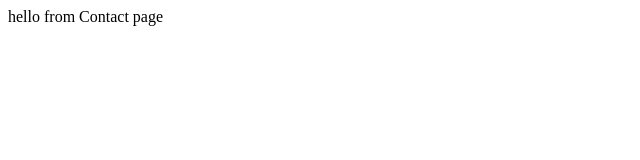
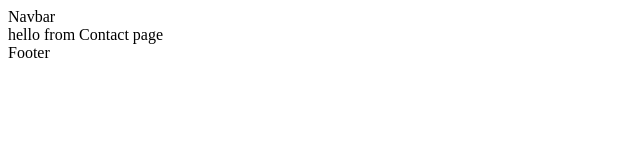
Before and after one commit to IanY57/Ians3DP, a Gatsby site: page /contact in a window 1280 px wide. Shown: the whole page, without its empty margins (0-640 px from the left). Built offline with nearby package versions, Linux system fonts and the light colour scheme; Gatsby itself is replaced by a stand-in of ours.

Commit message:
Created Layout, Navbar and Footer

```diff
--- /dev/null
+++ b/src/components/Footer.js
@@ -0,0 +1,7 @@
+import React from "react"
+
+const Footer = () => {
+  return <div>Footer</div>
+}
+
+export default Footer
--- /dev/null
+++ b/src/components/Navbar.js
@@ -0,0 +1,7 @@
+import React from "react"
+
+const Navbar = () => {
+  return <div>Navbar</div>
+}
+
+export default Navbar
--- /dev/null
+++ b/src/components/globals/Layout.js
@@ -0,0 +1,16 @@
+import React from "react"
+
+import Navbar from "../Navbar"
+import Footer from "../Footer"
+
+const Layout = ({ children }) => {
+  return (
+    <div>
+      <Navbar />
+      {children}
+      <Footer />
+    </div>
+  )
+}
+
+export default Layout
--- a/src/pages/blog.js
+++ b/src/pages/blog.js
@@ -1,7 +1,9 @@
 import React from "react"
 
+import Layout from "../components/globals/Layout"
+
 const blog = () => {
-  return <div>hello from Blog page</div>
+  return <Layout>hello from Blog page</Layout>
 }
 
 export default blog
--- a/src/pages/contact.js
+++ b/src/pages/contact.js
@@ -1,7 +1,9 @@
 import React from "react"
 
+import Layout from "../components/globals/Layout"
+
 const contact = () => {
-  return <div>hello from Contact page</div>
+  return <Layout>hello from Contact page</Layout>
 }
 
 export default contact
```
Also changed, not shown: src/pages/index.js (+9 -1 lines), src/pages/products.js (+9 -1 lines).
